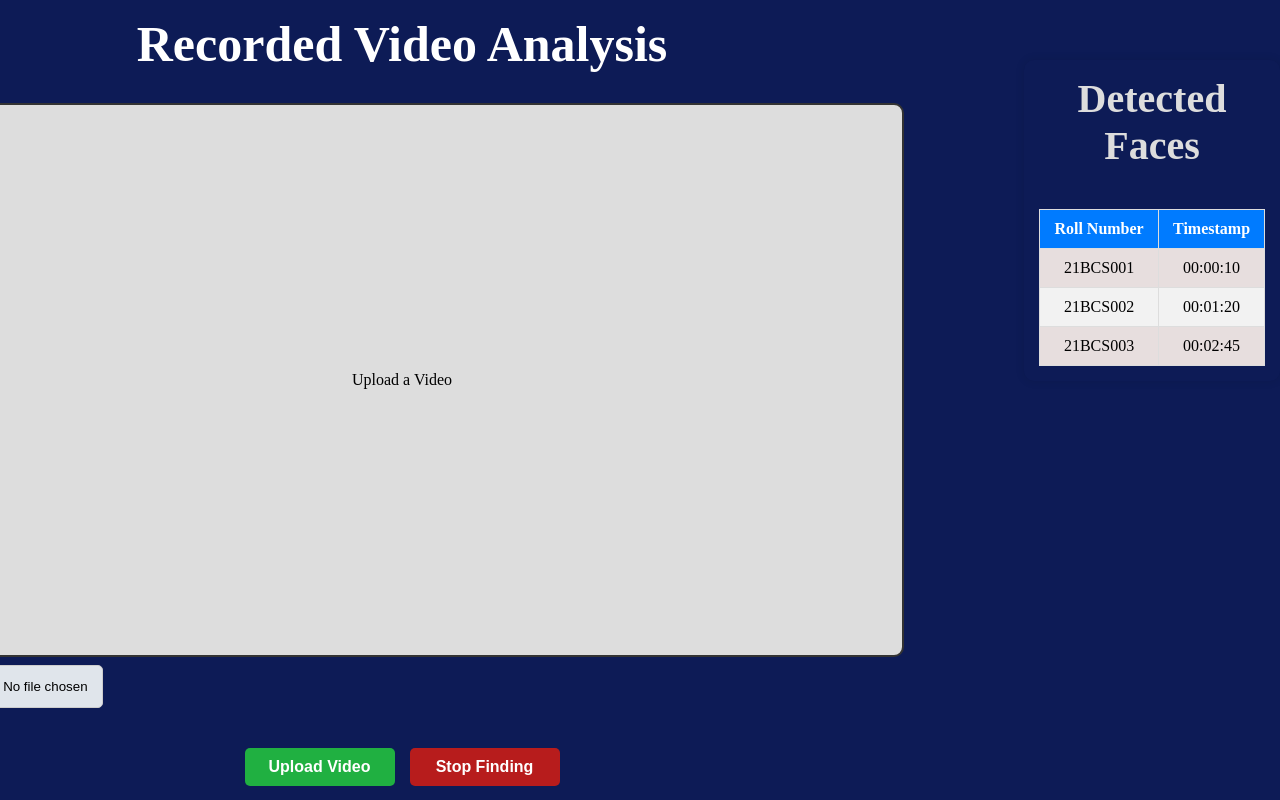
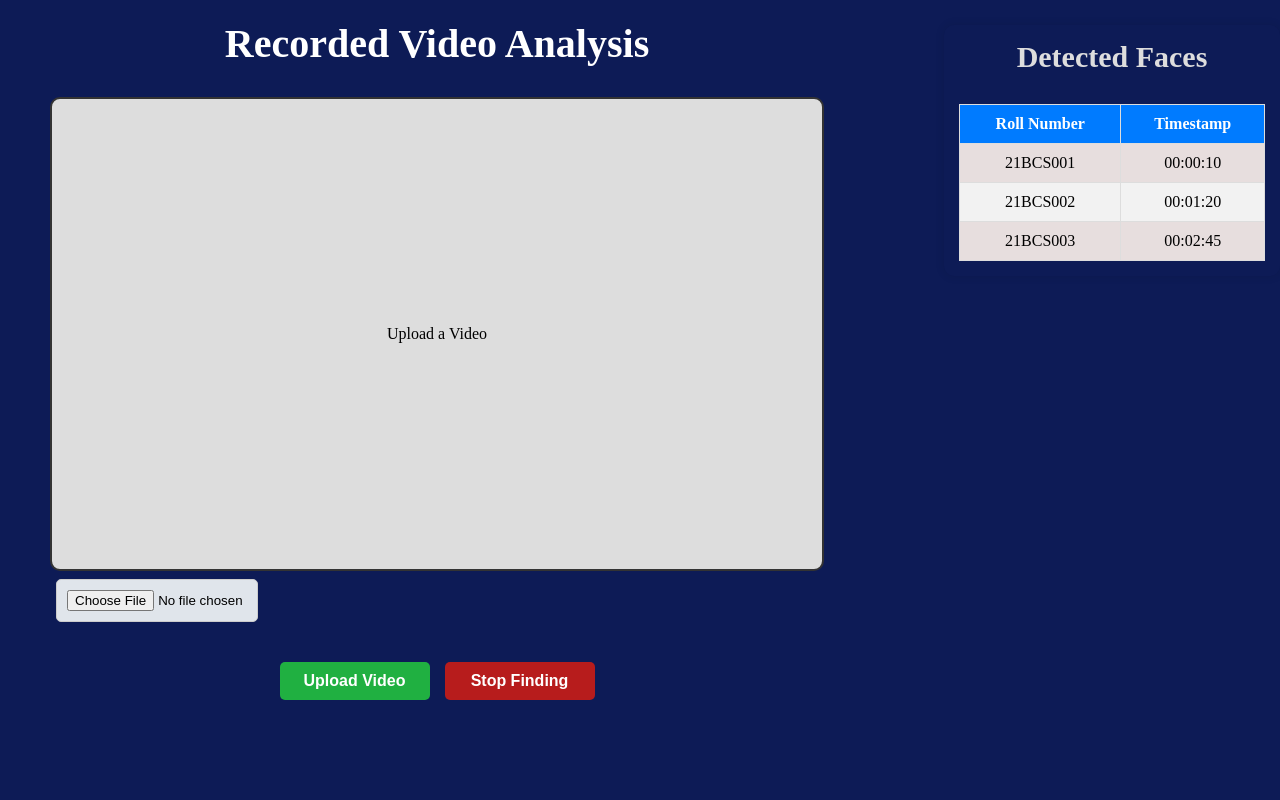
Before and after one commit to SURESH-S-U/Face-Detection-And-Recognization-FullStack, a React (Vite) app in the folder Frontend/: page /recorded in a window 1280 px wide. Built offline with nearby package versions, Linux system fonts and the light colour scheme.

Commit message:
Live page updated

```diff
--- a/Frontend/src/Pages/Live_video.css
+++ b/Frontend/src/Pages/Live_video.css
@@ -12,7 +12,8 @@ html, body {
   gap: 20px;
   background-color: #0d1b56;
   width: 100%;
-  min-height: 100vh;
+  min-height: 50vh;
+  max-width: 200vh;
   align-items: center;
 }
 
@@ -23,16 +24,18 @@ html, body {
   align-items: center;
   position: relative;
   right: 100px;
+  margin-left: 150px;
 }
 
 .left-side h1{
   font-size: 50px;
+  margin-top: 20px;
 }
 
 /* Video Box */
 .video-slot {
-  width: 1000px;
-  height: 600px;
+  width: 800px;
+  height: 500px;
   background-color: #ddd;
   display: flex;
   align-items: center;
@@ -94,7 +97,7 @@ html, body {
   width: 100%;
   max-width: 500px;
   position: relative;
-  bottom: 180px;
+  bottom: 200px;
 }
 
 /* Table Header */
--- a/Frontend/src/Pages/Recorded_video.css
+++ b/Frontend/src/Pages/Recorded_video.css
@@ -12,7 +12,8 @@ html, body {
   gap: 20px;
   background-color: #0d1b56;
   width: 100%;
-  min-height: 100vh;
+  min-height: 50vh;
+  max-width: 200vh;
   align-items: center;
 }
 
@@ -23,16 +24,18 @@ html, body {
   align-items: center;
   position: relative;
   right: 100px;
+  margin-left: 150px;
 }
 
 .Rleft-side h1{
-  font-size: 50px;
+  font-size: 40px;
+  margin-top: 20px;
 }
 
 /* Video Box */
 .Rvideo-slot {
-  width: 1000px;
-  height: 550px;
+  width:  770px;
+  height: 470px;
   background-color: #ddd;
   display: flex;
   align-items: center;
@@ -45,7 +48,7 @@ html, body {
   width: 180px;
   background-color: #e0e5eb;
   position: relative;
-  right: 400px;
+  left: -280px;
   margin-bottom: 0%;
 }
 
@@ -104,7 +107,7 @@ html, body {
   width: 100%;
   max-width: 500px;
   position: relative;
-  bottom: 180px;
+  bottom: 200px;
 }
 
 /* Table Header */
@@ -112,8 +115,8 @@ html, body {
   text-align: center;
   margin-bottom: 10px;
   color: #ddd;
-  font-size: 40px;
-  margin-bottom: 40px;
+  font-size: 30px;
+  margin-bottom: 30px;
 }
 
 /* Table */
```
